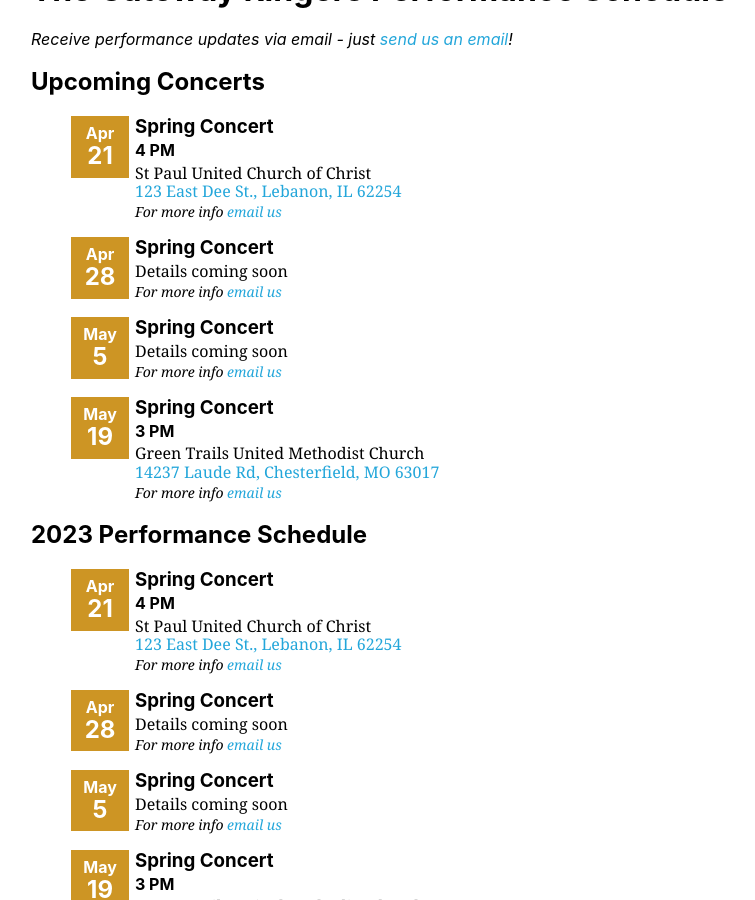
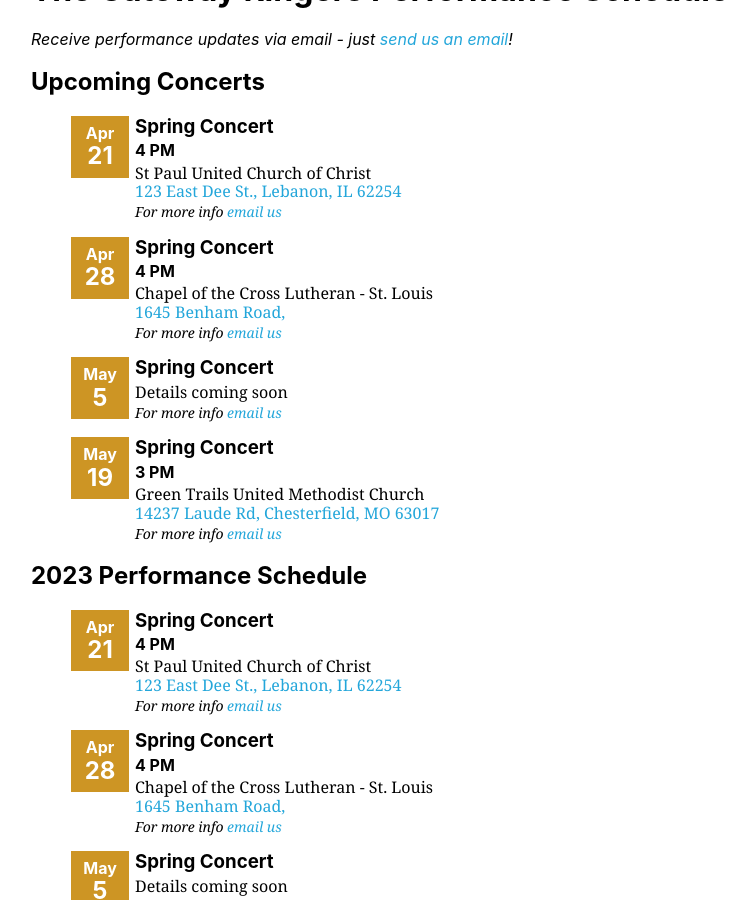
Before and after one commit to GatewayRingers/GatewayRingers.github.io, a Jekyll site: the page built from events.html, in a window 1280 px wide and 900 px high, scrolled down 295 px. Shown: the whole window, without its empty margins (105-860 px from the left). Built offline with Jekyll 4.4.1, drawn with Linux system fonts in a browser that asks for light colours; nearby versions of some CDN libraries.

Commit message:
Update events.yml

```diff
--- a/_data/events.yml
+++ b/_data/events.yml
@@ -9,10 +9,10 @@
       contact:
     - date: 2024-04-28
       name: Spring Concert
-      time:
-      location: Details coming soon
-      address:
-      href:
+      time: 4 PM
+      location: Chapel of the Cross Lutheran - St. Louis
+      address: 1645 Benham Road,
+      href: https://www.google.com/maps/place/Chapel+of+the+Cross+-+Lutheran/@38.7806165,-90.2407037,16.92z/data=!4m6!3m5!1s0x87df48d8d111d297:0xa170345694075b6d!8m2!3d38.780623!4d-90.238145!16s%2Fg%2F1tp8_ld4?entry=ttu
       contact:
     - date: 2024-05-05
       name: Spring Concert
```
